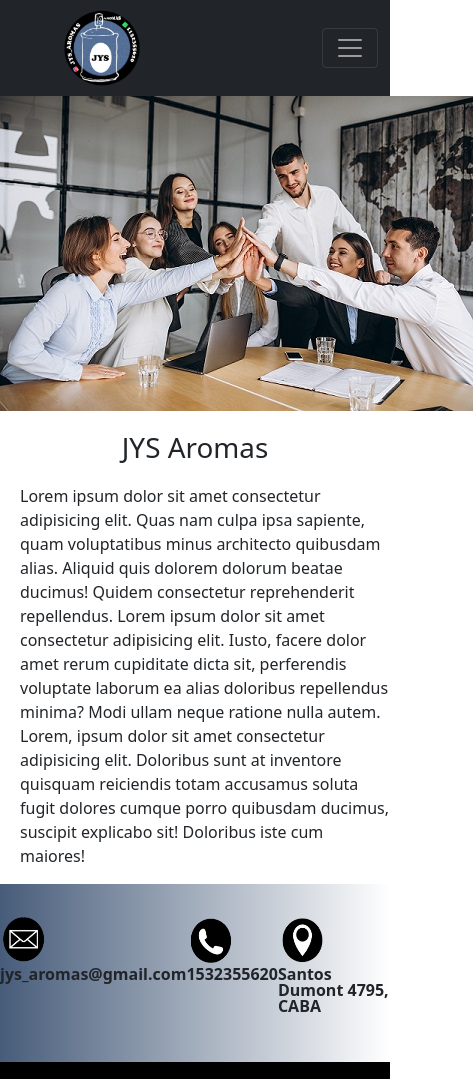
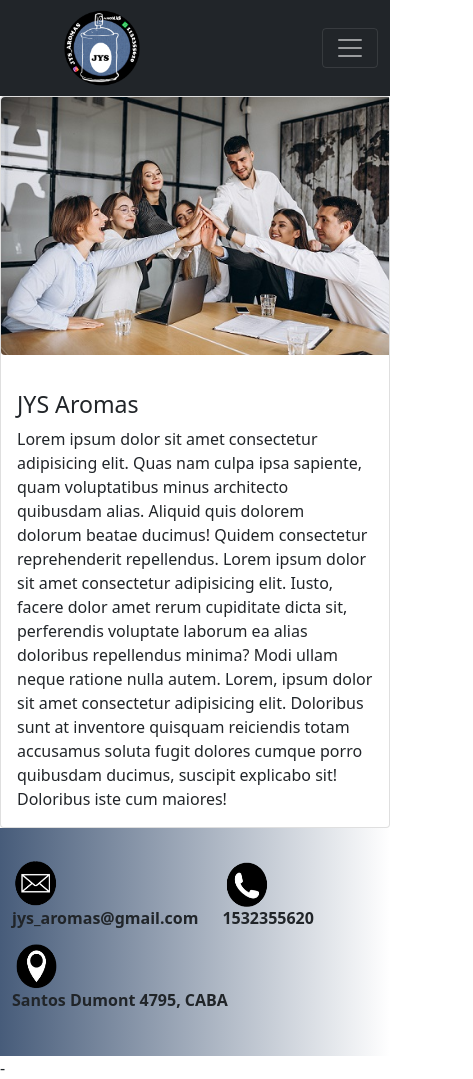
Before and after one commit to jesica2525/proyecto-final-jesicarossi, a website: page pages/quienes_somos.html in a window 390 px wide. Shown: the top 1079 px of the page, 473 px wide, since content can reach past the window. Drawn offline with nearby package versions, Linux system fonts and the light colour scheme; a web font is replaced by a local one.

Commit message:
Haciendo responsive 5

```diff
--- a/pages/quienes_somos.html
+++ b/pages/quienes_somos.html
@@ -6,7 +6,6 @@
     <meta name="description" content="Cada persona tiene su esencia, su propio aroma. Busca la conexion perfecta en el sin fin de posibilidades que ofrecemos">
     <meta name="keywords" contest="aromas, esencias, saphirus, ambar, fragancias, perfumes, capital federal">
     <meta name="viewport" content="width=device-width, initial-scale=1.0">
-        <title>JYS_Aromas | Quienes Somos</title>
     <link rel="stylesheet" href="../css/estilo.css">
     <link rel="preconnect" href="https://fonts.googleapis.com">
     <link rel="preconnect" href="https://fonts.gstatic.com" crossorigin>
@@ -15,6 +14,7 @@
     <link href="https://fonts.googleapis.com/css2?family=Ruslan+Display&display=swap" rel="stylesheet">
     <script src="https://kit.fontawesome.com/e37cb96b54.js" crossorigin="anonymous"></script>
     <link href="https://cdn.jsdelivr.net/npm/bootstrap@5.1.0/dist/css/bootstrap.min.css" rel="stylesheet" integrity="sha384-KyZXEAg3QhqLMpG8r+8fhAXLRk2vvoC2f3B09zVXn8CA5QIVfZOJ3BCsw2P0p/We" crossorigin="anonymous">
+    <title>JYS_Aromas | Quienes Somos</title>
 </head>
 <body>
     <header>
@@ -44,48 +44,46 @@
                     </ul>
                 </div>
             </div>
-        </nav> <!---- --
-        <nav class="nav">
-            <div>
-                <img id="nav__logoInicio" src="asset/images/logo.png" alt="Logo Empresa">
-            </div>
-            <div>
-                <ul class="nav__Contenedor">
-                    <li><a class="nav__Enlace" href="Index.html">Inicio</a></li>
-                    <li><a class="nav__Enlace" href="pages/Quienes_somos.html">Quienes Somos</a></li>
-                    <li><a class="nav__Enlace" href="pages/Productos.html">Productos</a>
-                    <li><a class="nav__Enlace" href="pages/Novedades.html">Novedades</a></li>
-                    <li><a class="nav__Enlace" href="pages/Contactos.html">Contactos</a></li>
-                </ul>
-            </div>
-        </nav> -->
+        </nav>
     </header>
     <main>
-        <section class="presentacion">
-                <img src="../asset/images/grupo.jpg" alt="Equipo de trabajo">
-                <h1 class="titulo">JYS Aromas</h1>
-
-                <p class="parrafo">Lorem ipsum dolor sit amet consectetur adipisicing elit. Quas nam culpa ipsa sapiente, quam
+        <div class="card mb-12 presentacion">
+            <div class="row g-0">
+                <div class="col-md-4 ">
+                    <img src="../asset/images/grupo.jpg" class="img-fluid rounded-start" alt="Equipo de trabajo">
+                </div>
+                <div class="col-md-8">
+                    <div class="card-body">
+                        <h3 class="card-title">JYS Aromas</h3>
+                        <p class="card-text">Lorem ipsum dolor sit amet consectetur adipisicing elit. Quas nam culpa ipsa sapiente, quam
                         voluptatibus minus architecto quibusdam alias. Aliquid quis dolorem dolorum beatae ducimus! Quidem
                         consectetur reprehenderit repellendus. Lorem ipsum dolor sit amet consectetur adipisicing elit.
                         Iusto, facere dolor amet rerum cupiditate dicta sit, perferendis voluptate laborum ea alias
-                    doloribus repellendus minima? Modi ullam neque ratione nulla autem. Lorem, ipsum dolor sit amet consectetur adipisicing elit. Doloribus sunt at inventore quisquam reiciendis totam accusamus soluta fugit dolores cumque porro quibusdam ducimus, suscipit explicabo sit! Doloribus iste cum maiores!</p>
-        </section>
+                        doloribus repellendus minima? Modi ullam neque ratione nulla autem. Lorem, ipsum dolor sit amet consectetur adipisicing elit. Doloribus sunt at inventore quisquam reiciendis totam accusamus soluta fugit dolores cumque porro quibusdam ducimus, suscipit explicabo sit! Doloribus iste cum maiores!
+                        </p>
+                    </div>
+                </div>
+            </div>
+        </div>
         <section class="armadoContacto">
-            <div>
+            <div class="container">
+                <div class="row">
+                    <div class="col">
                         <img class="tamanoContacto"src="../asset/images/mail.png" alt="mail">
                         <p>jys_aromas@gmail.com</p>
                     </div>
-            <div>
+                    <div class="col">
                         <img class="tamanoContacto"src="../asset/images/telefono.png" alt="telefono">
                         <p>1532355620</p>
                     </div>
-            <div>
+                    <div class="col">
                         <img class="tamanoContacto"src="../asset/images/ubicacion.png" alt="ubicacion">
                         <p>Santos Dumont 4795, CABA</p>
                     </div>
+                </div>
+            </div>
         </section>
-    </main>
+    </main> -
     <footer class="miFooter">
         <div class="containerFooter">
             <div class="colum">
@@ -106,5 +104,6 @@
         </div>
         <div class="letraChica">JYS 2021 - Todos los derechos reservados</div>
     </footer>
+    <script src="https://cdn.jsdelivr.net/npm/bootstrap@5.1.0/dist/js/bootstrap.bundle.min.js" integrity="sha384-U1DAWAznBHeqEIlVSCgzq+c9gqGAJn5c/t99JyeKa9xxaYpSvHU5awsuZVVFIhvj" crossorigin="anonymous"></script>
 </body>
 </html>
```
Lines whose indentation alone changed are shown as unchanged.
